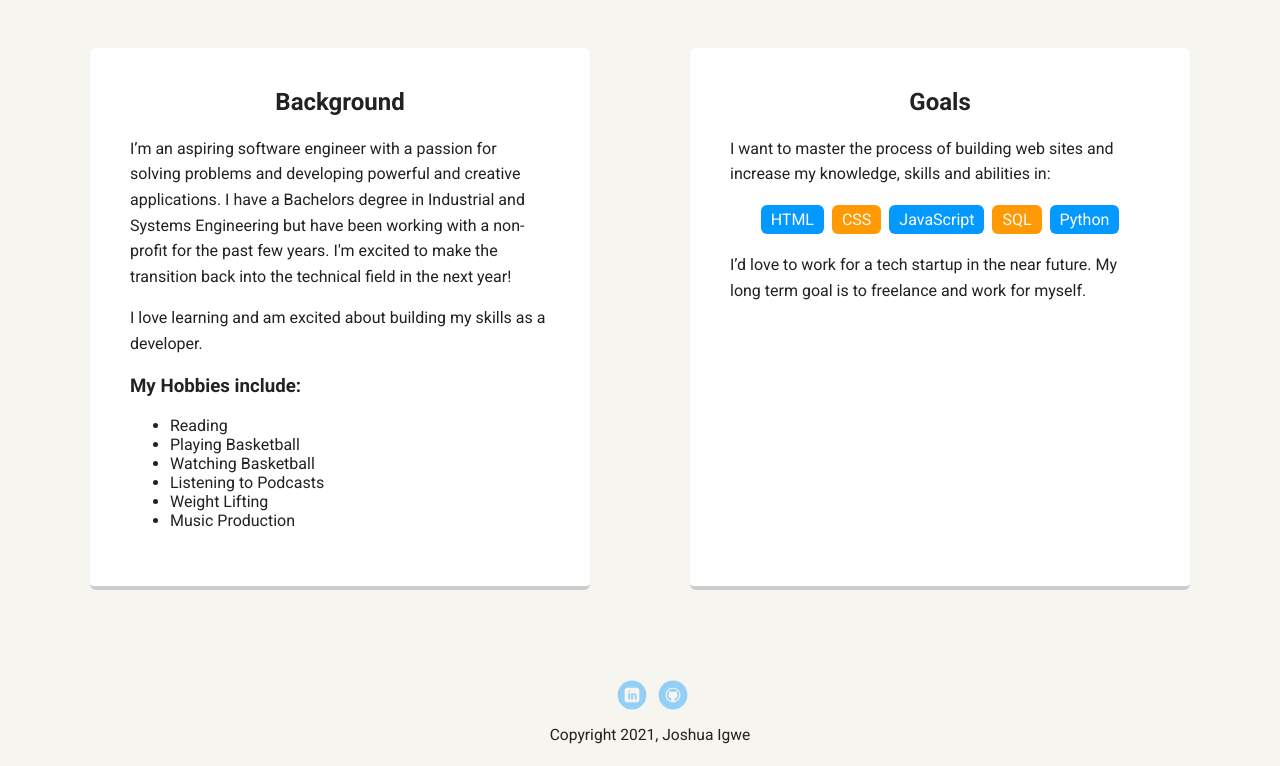
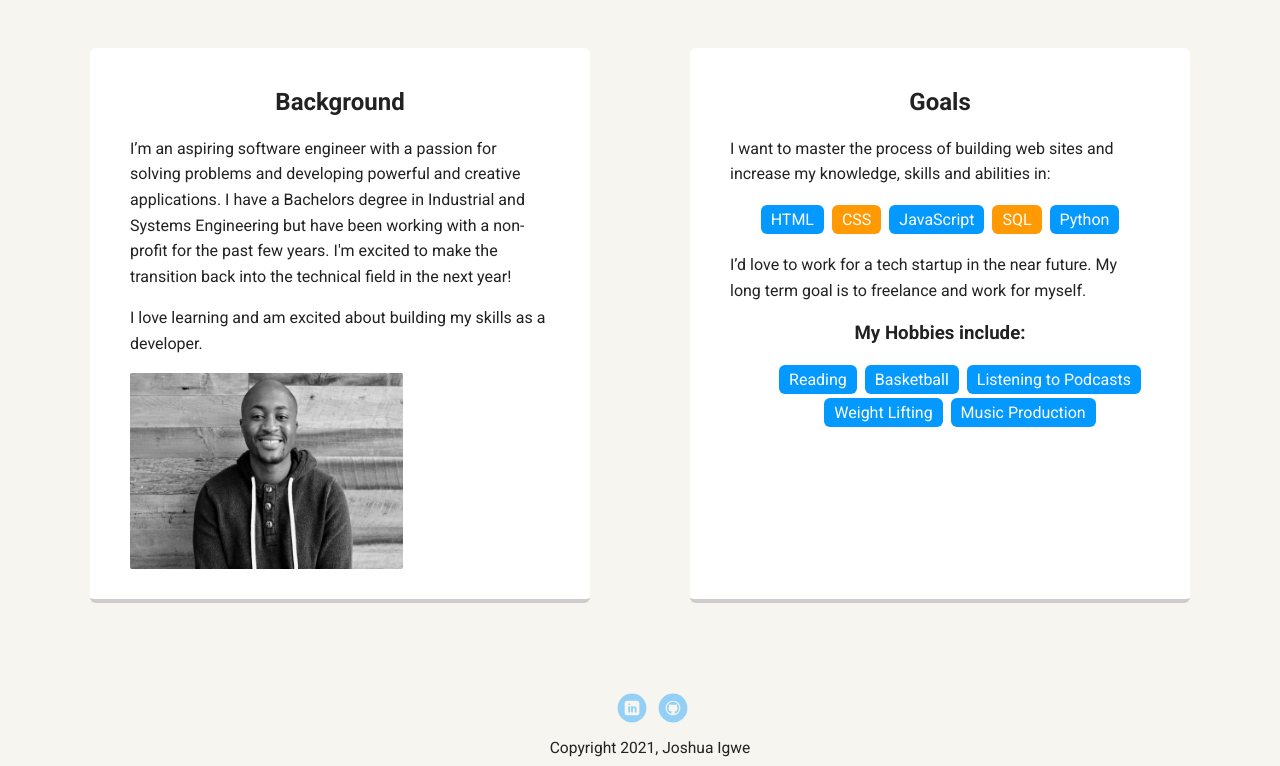
Before and after one commit to joshigwe777/Project1, a plain HTML site: page index.html in a window 1280 px wide. Shown: the part 472-1238 px from the top of the page. Drawn offline with Linux system fonts and the light colour scheme; a web font is replaced by a local one.

Commit message:
Added hobby links and additional picture

```diff
--- a/index.html
+++ b/index.html
@@ -30,15 +30,7 @@
            I have a Bachelors degree in Industrial and Systems Engineering but have been working with a non-profit for the past few years.
            I'm excited to make the transition back into the technical field in the next year!</p>
         <p>I love learning and am excited about building my skills as a developer.</p>
-        <h3>My Hobbies include:</h3>
-        <ul>
-          <li>Reading</li>
-          <li>Playing Basketball</li>
-          <li>Watching Basketball</li>
-          <li>Listening to Podcasts</li>
-          <li>Weight Lifting</li>
-          <li>Music Production</li>
-        </ul>
+        <img src="images/blacknwhite.jpg" class="blacknwhite" height="40%" width="65%">
       </section>
 
 
@@ -53,6 +45,16 @@
           <li>Python</li>
         </ul>
         <p>I’d love to work for a tech startup in the near future. My long term goal is to freelance and work for myself.</p>
+        <div class="Hobbies">
+          <h3 class="heading">My Hobbies include:</h3>
+          <ul class="HobbyList">
+            <li><a href="https://www.amazon.com/Autobiography-Malcolm-Told-Alex-Haley/dp/0345350685" alt="Amazon link to Malcom X's autobiography" target="blank" class="hobbylink">Reading</a></li>
+            <li><a href="https://www.youtube.com/watch?v=OTTWedyp37o" alt="Kobe Bryant Highlights" target="blank" class="hobbylink">Basketball</a></li>
+            <li><a href="https://www.youtube.com/channel/UCZabrHW6IwjANlLGALBkgSQ" alt="The roomates podcast" target="blank" class="hobbylink">Listening to Podcasts</a></li>
+            <li><a href="https://www.youtube.com/watch?v=_EJHS-9PTkc" alt="An advice video from David Goggins" target="blank" class="hobbylink">Weight Lifting</a></li>
+            <li><a href="https://www.youtube.com/watch?v=TGO-CAImUeY" alt="Jon Bellion in the studio" target="blank" class="hobbylink">Music Production</a></li>
+          </ul>
+      </div>
       </section>
 
     </main>
--- a/styles.css
+++ b/styles.css
@@ -103,6 +103,10 @@ header .profile-image:hover {
 .card:hover {
   border-color: #ff99ff;
 }
+.blacknwhite{
+  border-radius: 2px;
+  border-color: black;
+}
 
 ul.skills {
   padding: 0;
@@ -171,6 +175,25 @@ a.social:hover {
 .section-name {
   text-align: center;
 }
+.Hobbies {
+  text-align: center;
+}
+
+.HobbyList li {
+  border-radius: 6px;
+  display: inline-block;
+  background: #0399ff;
+  color: white;
+  padding: 5px 10px;
+  margin: 2px;
+}
+a.hobbylink{
+  color: white;
+}
+
+a.hobbylink:hover{
+  opacity: .5;
+}
 
 /* Styles for larger screens */
 @media screen and (min-width: 720px) {
```
Also changed, not shown: images/blacknwhite.jpg (added), 1 other file.
